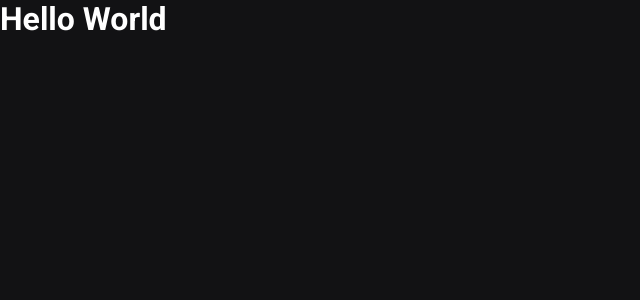
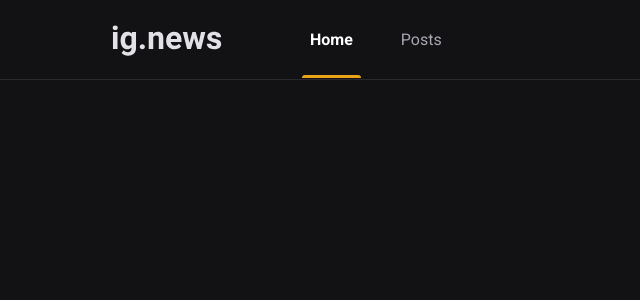
Before and after one commit to wesleysan7os/ig-news, a Next.js app: page / in a window 1280 px wide. Shown: the top 300 px of the page, without its empty margins (0-640 px from the left). Built offline with nearby package versions, Linux system fonts and the light colour scheme.

Commit message:
feat: create Header component & add favicon

```diff
--- /dev/null
+++ b/src/components/Header/index.tsx
@@ -0,0 +1,15 @@
+import styles from './styles.module.scss'
+
+export function Header() {
+  return (
+    <header className={styles.headerContainer}>
+      <div className={styles.headerContent}>
+        <img src="/images/logo.svg" alt="ig.news" />
+        <nav>
+          <a className={styles.active}>Home</a>
+          <a>Posts</a>
+        </nav>
+      </div>
+    </header>
+  );
+}
--- /dev/null
+++ b/src/components/Header/styles.module.scss
@@ -0,0 +1,55 @@
+.headerContainer {
+  height: 5rem;
+  border-bottom: 1px solid var(--gray-800);
+}
+
+.headerContent {
+  max-width: 1120px;
+  height: 5rem;
+  margin: 0 auto;
+  padding: 0 2rem;
+
+  display: flex;
+  align-items: center;
+
+  nav {
+    margin-left: 5rem;
+    height: 5rem;
+
+    a {
+      display: inline-block;
+      position: relative;
+      padding: 0 0.5rem;
+      height: 5rem;
+      line-height: 5rem;
+      color: var(--gray-300);
+
+      transition: color 0.2s;
+
+      & + a {
+        margin-left: 2rem;
+      }
+
+      &:hover {
+        color: var(--white);
+      }
+
+      &.active {
+        color: var(--white);
+        font-weight: bold;
+      }
+
+      &.active::after {
+        content: '';
+        height: 3px;
+        border-radius: 3px 3px 0 0;
+        width: 100%;
+        position: absolute;
+        bottom: 2px;
+        left: 0px;
+
+        background: var(--yellow-500);
+      }
+    }
+  }
+}
--- a/src/pages/_app.tsx
+++ b/src/pages/_app.tsx
@@ -1,9 +1,16 @@
 import { AppProps } from 'next/app'
+
+import { Header } from '../components/Header';
 
 import '../styles/global.scss'
 
 function MyApp({ Component, pageProps }: AppProps) {
-  return <Component {...pageProps} />
+  return (
+    <>
+      <Header />
+      <Component {...pageProps} />
+    </>
+  );
 }
 
 export default MyApp
--- a/src/pages/_document.tsx
+++ b/src/pages/_document.tsx
@@ -8,6 +8,7 @@
             <link rel="preconnect" href="https://fonts.googleapis.com" />
             <link rel="preconnect" href="https://fonts.gstatic.com" />
             <link href="https://fonts.googleapis.com/css2?family=Merriweather:wght@300&family=Montserrat+Alternates:wght@300;500&family=Poppins:wght@400;500;600&family=Roboto:wght@400;700;900&display=swap" rel="stylesheet" />
+            <link rel="shortcut icon" href="favicon.png" type="image/png"/>
         </Head>
         <body>
           <Main />
--- a/src/pages/index.tsx
+++ b/src/pages/index.tsx
@@ -1,4 +1,5 @@
 import Head from 'next/head'
+import { Header } from '../components/Header'
 
 export default function Home() {
   return (
@@ -6,8 +7,6 @@
       <Head>
         <title>Início | ig.news</title>
       </Head>
-
-      <h1>Hello World</h1>
     </>
   );
 }
--- a/src/styles/global.scss
+++ b/src/styles/global.scss
@@ -9,6 +9,7 @@
 
   --gray-50: #e1e1e6;
   --gray-300: #a8a8b3;
+  --gray-800: #29292e;
   --gray-900: #121214;
 
   --cyan-500: #61dafb;
```
Also changed, not shown: public/favicon.png (added), public/images/logo.svg (added).
